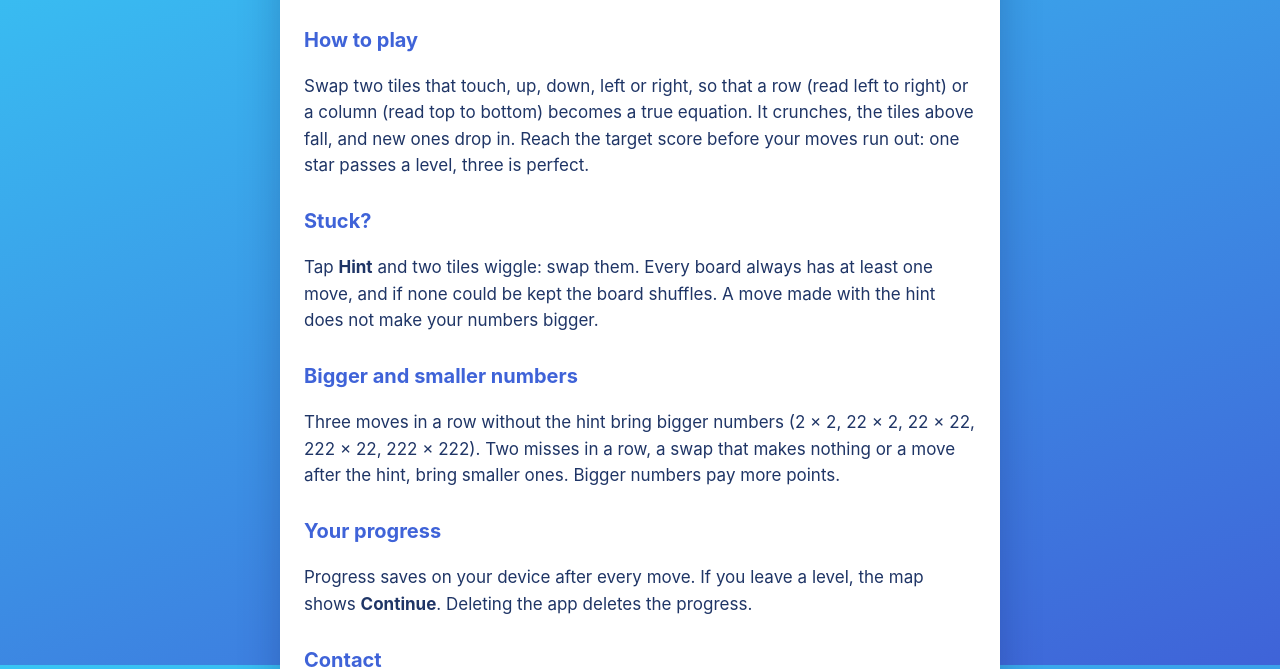
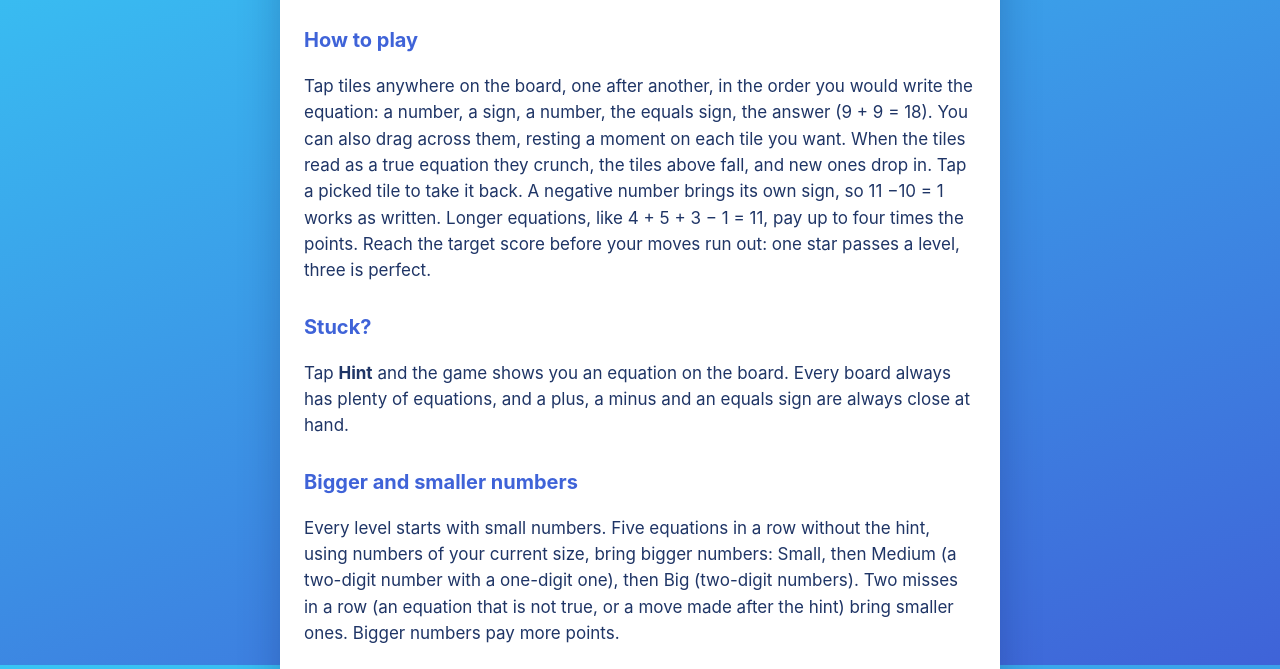
Before and after one commit to jesse-AI-dev/math-crunch-madness-site, a plain HTML site: page support.html in a window 1280 px wide. Shown: the part 135-804 px from the top of the page. Drawn offline with Linux system fonts and the light colour scheme.

Commit message:
Home and support describe the game as it plays now: tap tiles anywhere, Small to Medium to Big
Co-Authored-By: Claude Opus 5.5 <noreply@anthropic.com>

```diff
--- a/support.html
+++ b/support.html
@@ -4,11 +4,11 @@
 <body><main>
 <header><img src="icon.png" alt=""><h1>Support</h1></header>
 <h2>How to play</h2>
-<p>Swap two tiles that touch, up, down, left or right, so that a row (read left to right) or a column (read top to bottom) becomes a true equation. It crunches, the tiles above fall, and new ones drop in. Reach the target score before your moves run out: one star passes a level, three is perfect.</p>
+<p>Tap tiles anywhere on the board, one after another, in the order you would write the equation: a number, a sign, a number, the equals sign, the answer (9 + 9 = 18). You can also drag across them, resting a moment on each tile you want. When the tiles read as a true equation they crunch, the tiles above fall, and new ones drop in. Tap a picked tile to take it back. A negative number brings its own sign, so 11 −10 = 1 works as written. Longer equations, like 4 + 5 + 3 − 1 = 11, pay up to four times the points. Reach the target score before your moves run out: one star passes a level, three is perfect.</p>
 <h2>Stuck?</h2>
-<p>Tap <strong>Hint</strong> and two tiles wiggle: swap them. Every board always has at least one move, and if none could be kept the board shuffles. A move made with the hint does not make your numbers bigger.</p>
+<p>Tap <strong>Hint</strong> and the game shows you an equation on the board. Every board always has plenty of equations, and a plus, a minus and an equals sign are always close at hand.</p>
 <h2>Bigger and smaller numbers</h2>
-<p>Three moves in a row without the hint bring bigger numbers (2 × 2, 22 × 2, 22 × 22, 222 × 22, 222 × 222). Two misses in a row, a swap that makes nothing or a move after the hint, bring smaller ones. Bigger numbers pay more points.</p>
+<p>Every level starts with small numbers. Five equations in a row without the hint, using numbers of your current size, bring bigger numbers: Small, then Medium (a two-digit number with a one-digit one), then Big (two-digit numbers). Two misses in a row (an equation that is not true, or a move made after the hint) bring smaller ones. Bigger numbers pay more points.</p>
 <h2>Your progress</h2>
 <p>Progress saves on your device after every move. If you leave a level, the map shows <strong>Continue</strong>. Deleting the app deletes the progress.</p>
 <h2>Contact</h2>
```
Also changed, not shown: index.html (+3 -3 lines).
